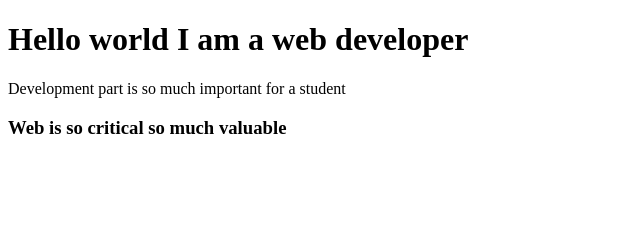
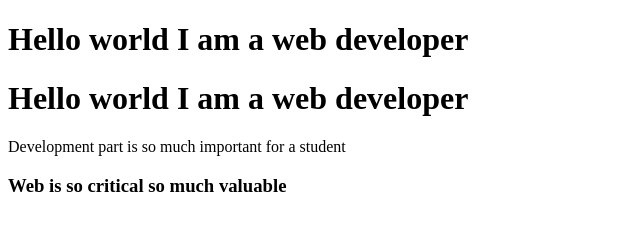
Before and after one commit to Kowser-Habib/kowser, a plain HTML site: page index.html in a window 1280 px wide. Shown: the whole page, without its empty margins (0-640 px from the left). Drawn offline with Linux system fonts and the light colour scheme.

Commit message:
Update index.html

```diff
--- a/index.html
+++ b/index.html
@@ -7,6 +7,7 @@
 </head>
 <body>
     <h1>Hello world I am a web developer</h1>
+    <h1>Hello world I am a web developer</h1>
     <p>Development part is so much important for a student</p>
     <h3>Web is so critical so much valuable</h3>
 </body>
```
